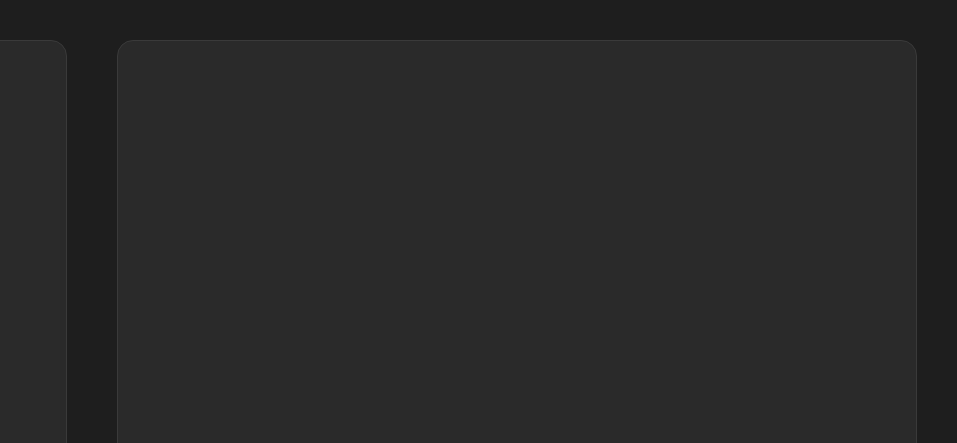
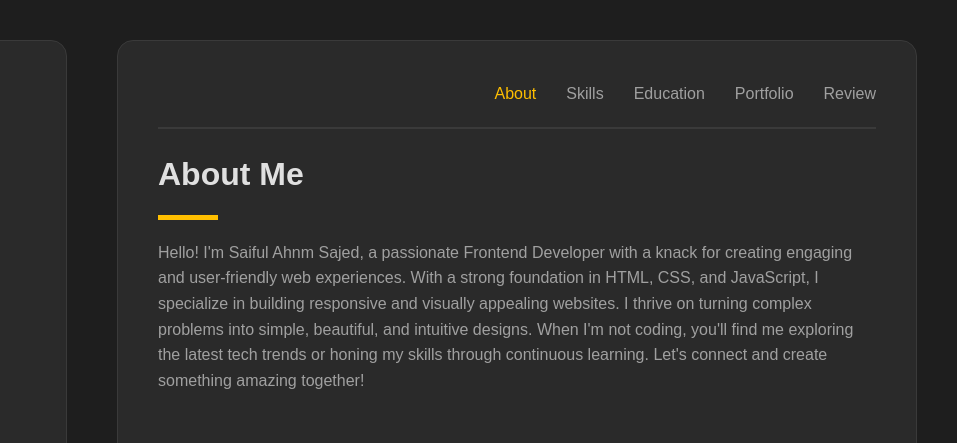
Before and after one commit to saifulahnmsajed/my-website, a plain HTML site: page index.html in a window 1280 px wide. Shown: the top 443 px of the page, 323-1280 px from the left. Drawn offline with Linux system fonts and the light colour scheme.

Commit message:
update second bar changes

```diff
--- a/index.html
+++ b/index.html
@@ -43,7 +43,38 @@
         </div>
         <!-- Main Content -->
          <div class="main-content">
+            <!-- navigation -->
+             <div id="navigation">
+                <nav>
+                    <a href="#about" class="active">About</a>
+                    <a href="#skills">Skills</a>
+                    <a href="#education">Education</a>
+                    <a href="#portfolio">Portfolio</a>
+                    <a href="#review">Review</a>
+                </nav>
+             </div>
+             <!-- About Me -->
+              <div id="about">
+                <h2 class="heading">About Me</h2>
+                <div class="line"></div>
+                <p class="containt">Hello! I'm Saiful Ahnm Sajed, a passionate Frontend Developer with a knack for creating engaging and user-friendly web experiences. With a strong foundation in HTML, CSS, and JavaScript, I specialize in building responsive and visually appealing websites. I thrive on turning complex problems into simple, beautiful, and intuitive designs. When I'm not coding, you'll find me exploring the latest tech trends or honing my skills through continuous learning. Let's connect and create something amazing together!</p>
+              </div>
+              <!-- skills -->
+               <div id="skills">
 
+               </div>
+               <!-- Education -->
+                <div id="education">
+
+                </div>
+                <!-- portfolio -->
+                 <div id="portfolio">
+
+                 </div>
+                 <!-- Review -->
+                <div id="review">
+
+                </div>
          </div>
     </div>
 </body>
--- a/style.css
+++ b/style.css
@@ -28,6 +28,15 @@ body{
     border-radius: 16px;
     padding: 40px;
 }
+
+.main-content{
+    height: 90vh;
+    background-color: #2a2a2a;
+    border: 1px solid #3a3a3a;
+    border-radius: 16px;
+    padding: 40px;
+}
+
 /* Profile Section */
 .profile{
     text-align: center;
@@ -99,10 +108,42 @@ body{
 .social img:hover{
     filter: grayscale(0) invert(0);
 }
+/* Main Content */
 
-.main-content{
-    height: 90vh;
-    background-color: #2a2a2a;
-    border: 1px solid #3a3a3a;
-    border-radius: 16px;
+/* Navigation */
+
+#navigation{
+    border-bottom: 2px solid #3a3a3a;
+    margin-bottom: 20px;
+    padding-bottom: 20px;
 }
+nav{
+    display: flex;
+    justify-content: flex-end;
+    gap: 30px;
+
+}
+
+nav a{
+    text-decoration: none;
+    color: #a0a0a0;
+    font-weight: 500;
+    transition: color 0.3s ease;
+
+}
+.active, nav a:hover{
+    color: #ffbf00;
+}
+
+/* About Me Section */
+.heading{
+    color: #e0e0e0;
+    font-size: 2rem;
+    margin-bottom: 15px;
+}
+.line{
+    width: 60px;
+    height: 5px;
+    background-color: #ffbf00;
+    margin-bottom: 20px;
+}
```
